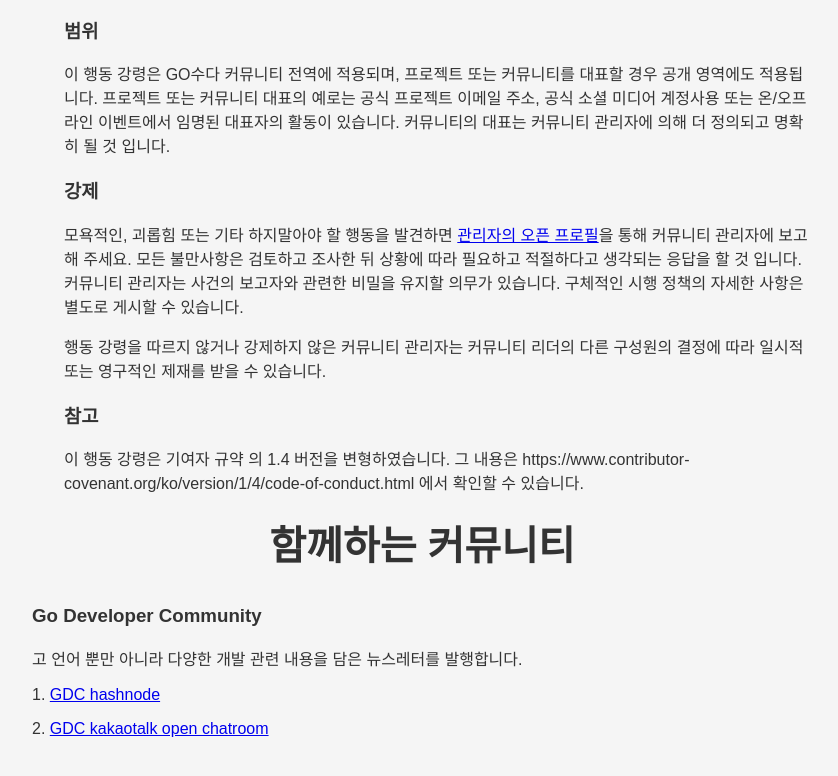
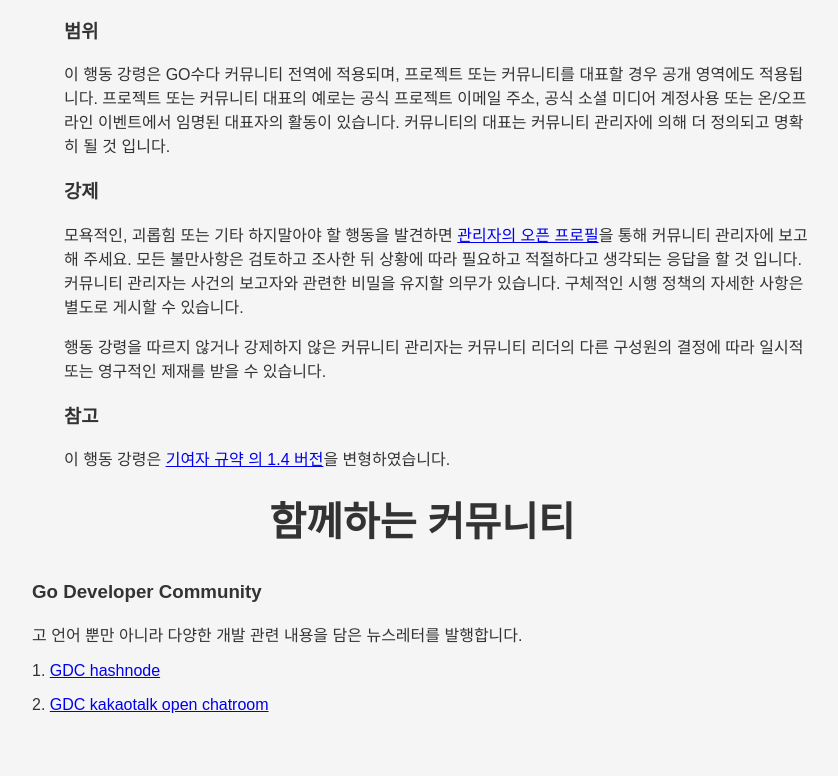
Before and after one commit to gosuda/rules.gosuda.org, a plain HTML site: page index.html in a window 1280 px wide. Shown: the part 1936-2712 px from the top of the page, without its empty margins (218-1056 px from the left). Drawn offline with Linux system fonts and the light colour scheme; a web font is replaced by a local one.

Commit message:
docs: code of conduct link

```diff
--- a/index.html
+++ b/index.html
@@ -147,7 +147,7 @@
             <p>모욕적인, 괴롭힘 또는 기타 하지말아야 할 행동을 발견하면 <a href="https://open.kakao.com/o/s2KfcDO">관리자의 오픈 프로필</a>을 통해 커뮤니티 관리자에 보고 해 주세요. 모든 불만사항은 검토하고 조사한 뒤 상황에 따라 필요하고 적절하다고 생각되는 응답을 할 것 입니다. 커뮤니티 관리자는 사건의 보고자와 관련한 비밀을 유지할 의무가 있습니다. 구체적인 시행 정책의 자세한 사항은 별도로 게시할 수 있습니다.</p>
             <p>행동 강령을 따르지 않거나 강제하지 않은 커뮤니티 관리자는 커뮤니티 리더의 다른 구성원의 결정에 따라 일시적 또는 영구적인 제재를 받을 수 있습니다.</p>
             <h3>참고</h3>
-            <p>이 행동 강령은 기여자 규약 의 1.4 버전을 변형하였습니다. 그 내용은 https://www.contributor-covenant.org/ko/version/1/4/code-of-conduct.html 에서 확인할 수 있습니다.</p>
+            <p>이 행동 강령은 <a href="https://www.contributor-covenant.org/ko/version/1/4/code-of-conduct.html">기여자 규약 의 1.4 버전</a>을 변형하였습니다.</p>
          </section>
          <section>
             <h2>함께하는 커뮤니티</h2>
```
